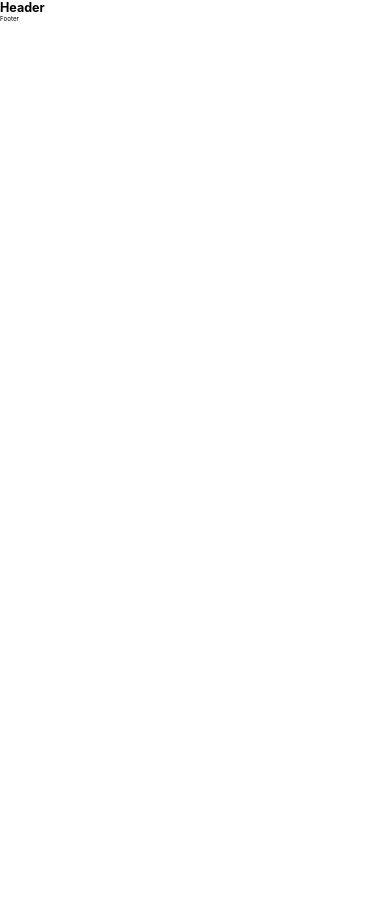
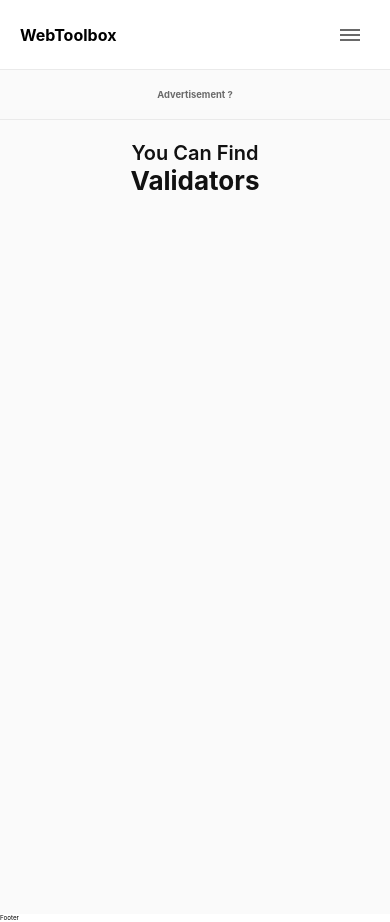
Before and after one commit to randal923/WebToolbox, a Next.js app: page / in a window 390 px wide. Before the commit the page ends 844 px from the top, so only its background shows below. Built offline with nearby package versions, Linux system fonts and the light colour scheme.

Commit message:
add header with hamburger menu and animations

```diff
--- /dev/null
+++ b/components/Carousel/index.tsx
@@ -0,0 +1,73 @@
+import styled, { keyframes } from 'styled-components';
+import React from 'react';
+
+
+const Carousel = () => {
+    return (
+		<CarouselContainer>
+			<SliderWrapper>
+				<h1>You Can Find</h1>
+				<Slider>
+					<h2 className="slider__text-1">Validators</h2>
+					<h2 className="slider__text-2">Text Converters</h2>
+					<h2 className="slider__text-2">Calculators</h2>
+				</Slider>
+			</SliderWrapper>
+		</CarouselContainer>
+	);
+}
+
+export default Carousel;
+
+
+const CarouselContainer = styled.div`
+    height: 100px;
+`
+
+const slide = keyframes`
+ 0% {margin-top:-300px;}
+  5% {margin-top:-200px;}
+  33% {margin-top:-200px;}
+  38% {margin-top:-100px;}
+  66% {margin-top:-100px;}
+  71% {margin-top:0px;}
+  100% {margin-top:0px;}
+`;
+
+const SliderWrapper = styled.div`
+	display: flex;
+	align-items: center;
+	justify-content: center;
+	flex-direction: column;
+	height: 100%;
+
+	h1 {
+		font-size: 2rem;
+		color: var(--light-black);
+		font-weight: 600;
+	}
+`;
+const Slider = styled.div`
+	height: 35px;
+	width: 100%;
+	overflow: hidden;
+
+	h2 {
+		height: 50px;
+		margin-bottom: 50px;
+		text-align: center;
+		font-size: 2.6rem;
+        color: var(--light-black);
+        font-weight: 700;
+
+		:hover,
+		:focus {
+			color: var(--text-blue);
+			cursor: pointer;
+		}
+	}
+
+	.slider__text-1 {
+		animation: ${slide} 6s linear infinite;
+	}
+`;
--- a/containers/Layout/Body/index.tsx
+++ b/containers/Layout/Body/index.tsx
@@ -1,5 +1,5 @@
 import React from 'react';
-import Styled from 'styled-components';
+import styled from 'styled-components';
 
 interface IBody {
     children: React.ReactNode
@@ -10,4 +10,8 @@ const Body = (props: IBody) => <BodyContainer>{props.children}</BodyContainer>;
 export default Body;
 
 
-const BodyContainer = Styled.div``
+const BodyContainer = styled.div`
+	height: 100vh;
+	max-width: 1200px;
+	background: var(--light-gray);
+`;
--- a/containers/Layout/Footer/index.tsx
+++ b/containers/Layout/Footer/index.tsx
@@ -1,7 +1,7 @@
-import Styled from 'styled-components';
+import styled from 'styled-components';
 
 const Footer = () => <FooterContainer>Footer</FooterContainer>;
 
 export default Footer;
 
-const FooterContainer = Styled.footer``
+const FooterContainer = styled.footer``;
--- /dev/null
+++ b/containers/Layout/Header/HeaderMenu/index.tsx
@@ -0,0 +1,61 @@
+import styled, { css } from 'styled-components';
+
+interface IProps {
+    openModal: boolean
+}
+
+const HeaderMenu = (props: IProps) => (
+	<HeaderMenuContainer openModal={props.openModal}>
+		<ul>
+			<li>
+				<a href="#">Validators</a>
+			</li>
+			<li>
+				<a href="#">Text Converters</a>
+			</li>
+		</ul>
+	</HeaderMenuContainer>
+);
+
+export default HeaderMenu;
+
+const HeaderMenuContainer = styled.div<IProps>`
+	height: 100px;
+	border-bottom: solid 1px var(--border);
+	display: none;
+	transition: all 1s ease;
+
+	ul {
+		display: flex;
+		align-items: center;
+		justify-content: center;
+		list-style: none;
+		height: 100%;
+		font-size: 1.6rem;
+
+		li {
+			margin: 5px;
+			a {
+				text-decoration: none;
+				color: var(--gray);
+				padding: 5px;
+				:hover,
+				:focus {
+					color: var(--text-blue);
+				}
+
+				:focus {
+					background: rgba(0, 118, 255, 0.1);
+					border-radius: 5px;
+				}
+			}
+		}
+	}
+	${(props) => {
+		if (props.openModal === true) {
+			return css`
+				display: block;
+			`;
+		}
+	}}
+`;
--- a/containers/Layout/Header/index.tsx
+++ b/containers/Layout/Header/index.tsx
@@ -1,11 +1,65 @@
-import Styled from 'styled-components';
+import styled from 'styled-components';
+import HeaderMenu from './HeaderMenu';
+import React, { useState } from 'react';
 
-const Header = () => (
-    <HeaderContainer>
-        <h1>Header</h1>
-    </HeaderContainer>
-)
+const Header = () => {
+  const [openModal, setOpenModal] = useState(false);
+
+  function handleModalClick() {
+    if(openModal === true) {
+      setOpenModal(false);
+    } else {
+      setOpenModal(true);
+    }
+  }
+
+  return (
+		<>
+			<HeaderContainer>
+				<h1>WebToolbox</h1>
+				<HamburgerMenu onClick={() => handleModalClick()} />
+			</HeaderContainer>
+			<HeaderMenu openModal={openModal}/>
+		</>
+
+  );
+};
 
 export default Header;
 
-const HeaderContainer = Styled.header``
+
+const HeaderContainer = styled.header`
+    display: flex;
+    align-items: center;
+    justify-content: space-between;
+    height: 70px;
+    border-bottom: solid 1px var(--border);
+
+    h1 {
+        margin-left: 20px;
+        font-size: 1.6rem;
+    }
+`;
+
+
+const HamburgerMenu = styled.div`
+	margin-right: 30px;
+	width: 20px;
+	height: 2px;
+	background: var(--gray);
+	z-index: 6;
+	::before,
+	::after {
+		content: '';
+		position: absolute;
+		width: 20px;
+		height: 2px;
+		background: var(--gray);
+	}
+	::before {
+		transform: translateY(-5px);
+	}
+	::after {
+		transform: translateY(5px);
+	}
+`;
--- a/containers/Layout/index.tsx
+++ b/containers/Layout/index.tsx
@@ -4,12 +4,15 @@ import Footer from './Footer';
 import React from 'react';
 import Header from './Header';
 
+// Styles
+import GlobalStyle from '../../global/styles';
+
 interface IProps {
 	title: string,
 	description?: string,
 	url?: string,
 	ogImage?: string,
-	children: React.ReactNode
+	children?: React.ReactNode
 }
 
 const Layout = (props: IProps) => (
@@ -18,6 +21,7 @@ const Layout = (props: IProps) => (
 		<Header />
 		<Body children={props.children} />
 		<Footer />
+		<GlobalStyle />
 	</>
 );
 
--- /dev/null
+++ b/global/styles.js
@@ -0,0 +1,31 @@
+import { createGlobalStyle } from 'styled-components';
+
+export default createGlobalStyle`
+    html,
+    body {
+        font-family: -apple-system, BlinkMacSystemFont, Segoe UI, Roboto, Oxygen, Ubuntu, Cantarell, Fira Sans, Droid Sans,
+		Helvetica Neue, sans-serif;
+        font-size: 62.5%;
+        -webkit-font-smoothing: antialiased !important;
+    }
+
+    *,
+    *::after,
+    *::before {
+        margin: 0;
+        padding: 0;
+        box-sizing: border-box;
+    }
+
+    :root {
+        --text-gray: #6a6a6a;
+        --light-gray: #fafafa;
+        --gray: #696969;
+        --back: black;
+        --button-blue: #1983ff;
+        --text-blue: #0070f3;
+        --border: #eaeaea;
+        --light-black: #111111;
+    }
+
+`;
--- a/package.json
+++ b/package.json
@@ -18,6 +18,7 @@
 		"@types/node": "^14.0.23",
 		"@types/react": "^16.9.43",
 		"@types/styled-components": "^5.1.1",
+		"babel-plugin-styled-components": "^1.10.7",
 		"typescript": "^3.9.7"
 	}
 }
--- /dev/null
+++ b/pages/_document.js
@@ -0,0 +1,29 @@
+import Document from 'next/document';
+import { ServerStyleSheet } from 'styled-components';
+
+export default class MyDocument extends Document {
+	static async getInitialProps(ctx) {
+		const sheet = new ServerStyleSheet();
+		const originalRenderPage = ctx.renderPage;
+
+		try {
+			ctx.renderPage = () =>
+				originalRenderPage({
+					enhanceApp: (App) => (props) => sheet.collectStyles(<App {...props} />),
+				});
+
+			const initialProps = await Document.getInitialProps(ctx);
+			return {
+				...initialProps,
+				styles: (
+					<>
+						{initialProps.styles}
+						{sheet.getStyleElement()}
+					</>
+				),
+			};
+		} finally {
+			sheet.seal();
+		}
+	}
+}
--- a/pages/index.tsx
+++ b/pages/index.tsx
@@ -1,31 +1,30 @@
+import styled from 'styled-components';
 import Layout from '../containers/Layout';
+import Carousel from '../components/Carousel';
 
 export default function Home() {
 	return (
-		<div className="container">
+		<>
 			<Layout title="WebToolbox">
-
+				<Advertisement>
+					<h2>Advertisement ?</h2>
+				</Advertisement>
+				<Carousel />
 			</Layout>
+		</>
+	);
+}
 
 
+const Advertisement = styled.div`
+	height: 50px;
+	background: var(--light-gray);
+	border-bottom: 1px solid var(--border);
+	display: flex;
+	align-items: center;
+	justify-content: center;
 
-
-
-
-			<style jsx global>{`
-				html,
-				body {
-					font-family: -apple-system, BlinkMacSystemFont, Segoe UI, Roboto, Oxygen, Ubuntu, Cantarell,
-						Fira Sans, Droid Sans, Helvetica Neue, sans-serif;
-					font-size: 62.5%;
-				}
-
-				* {
-					margin: 0;
-					padding: 0;
-					box-sizing: border-box;
-				}
-			`}</style>
-		</div>
-	);
-}
+	h2 {
+		color: var(--text-gray);
+	}
+`;
```
Also changed, not shown: .babelrc (added), 1 other file (tests, documents, lock files or other folders). Lines whose indentation alone changed are shown as unchanged.
